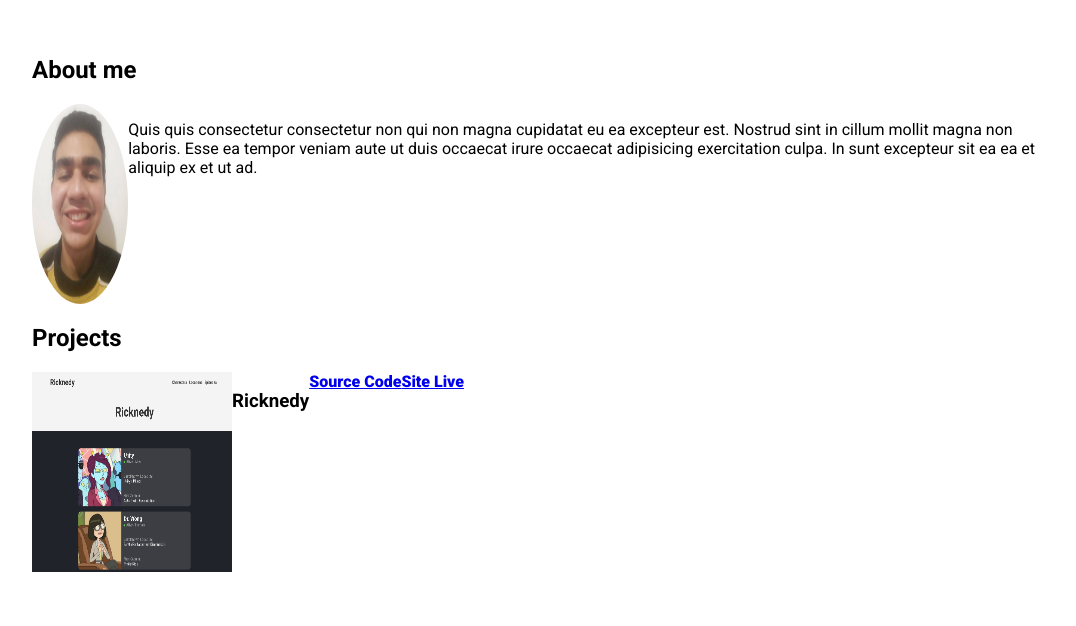
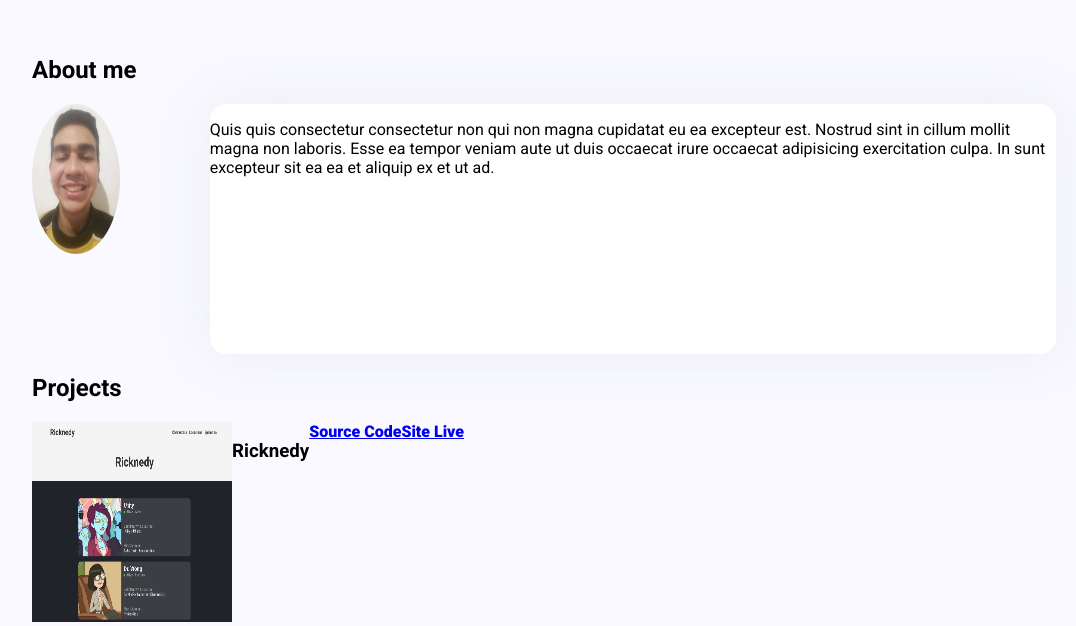
Before and after one commit to plumreiss/angelpadrino, a Next.js app: page / in a window 1280 px wide. Shown: the part 764-1390 px from the top of the page, without its empty margins (96-1172 px from the left). Before the commit the page ends 1340 px from the top, so only its background shows below. Built offline with nearby package versions, Linux system fonts and the light colour scheme.

Commit message:
feat: styles to AboutMe component

```diff
--- a/src/components/layout/AboutMe/index.js
+++ b/src/components/layout/AboutMe/index.js
@@ -3,9 +3,8 @@ import {
   Section,
   Article,
   WrapperImage,
+  Subtitle,
   Row,
-  Subtitle,
-  Box,
   Paragraph,
 } from "@/components";
 
@@ -14,14 +13,20 @@ export function AboutMe() {
     <Section>
       <Subtitle>About me</Subtitle>
       <Article direction="row">
-        <WrapperImage height="200px" width="200px">
+        <WrapperImage height="150px">
           <Image
             src="/my-profile-photo.jpg"
             layout="fill"
             alt="Angel Padrino"
           />
         </WrapperImage>
-        <Box>
+        <Row
+          boxShadow="0px 0px 59px 9px rgba(239,239,247,1)"
+          bg="rgb(255 255 255)"
+          mh="250px"
+          mg="0 0 0 90px"
+          borderRadius="1rem"
+        >
           <Paragraph>
             Quis quis consectetur consectetur non qui non magna cupidatat eu ea
             excepteur est. Nostrud sint in cillum mollit magna non laboris. Esse
@@ -29,7 +34,7 @@ export function AboutMe() {
             exercitation culpa. In sunt excepteur sit ea ea et aliquip ex et ut
             ad.
           </Paragraph>
-        </Box>
+        </Row>
       </Article>
     </Section>
   );
--- a/src/components/layout/Row/index.js
+++ b/src/components/layout/Row/index.js
@@ -3,14 +3,15 @@ import styled from "styled-components";
 const StyledRow = styled.div`
   display: flex;
   flex-direction: row;
+  margin: ${({ mg }) => mg};
+  min-height: ${({ mh }) => mh};
+  background: ${({ bg }) => bg};
   justify-content: ${({ justifyContent }) => justifyContent};
   align-items: ${({ alignItems }) => alignItems};
+  box-shadow: ${({ boxShadow }) => boxShadow};
+  border-radius: ${({ borderRadius }) => borderRadius};
 `;
 
-export function Row({ justifyContent, alignItems, children }) {
-  return (
-    <StyledRow justifyContent={justifyContent} alignItems={alignItems}>
-      {children}
-    </StyledRow>
-  );
+export function Row({ children, ...rest }) {
+  return <StyledRow {...rest}>{children}</StyledRow>;
 }
--- a/src/styles/GlobalStyles.js
+++ b/src/styles/GlobalStyles.js
@@ -9,6 +9,7 @@ padding: 0;
 body {
   margin: 0 auto;
   max-width: 80%;
+  background: rgb(249 249 255 )
 }
 
 *, *::after, *::before {
```
